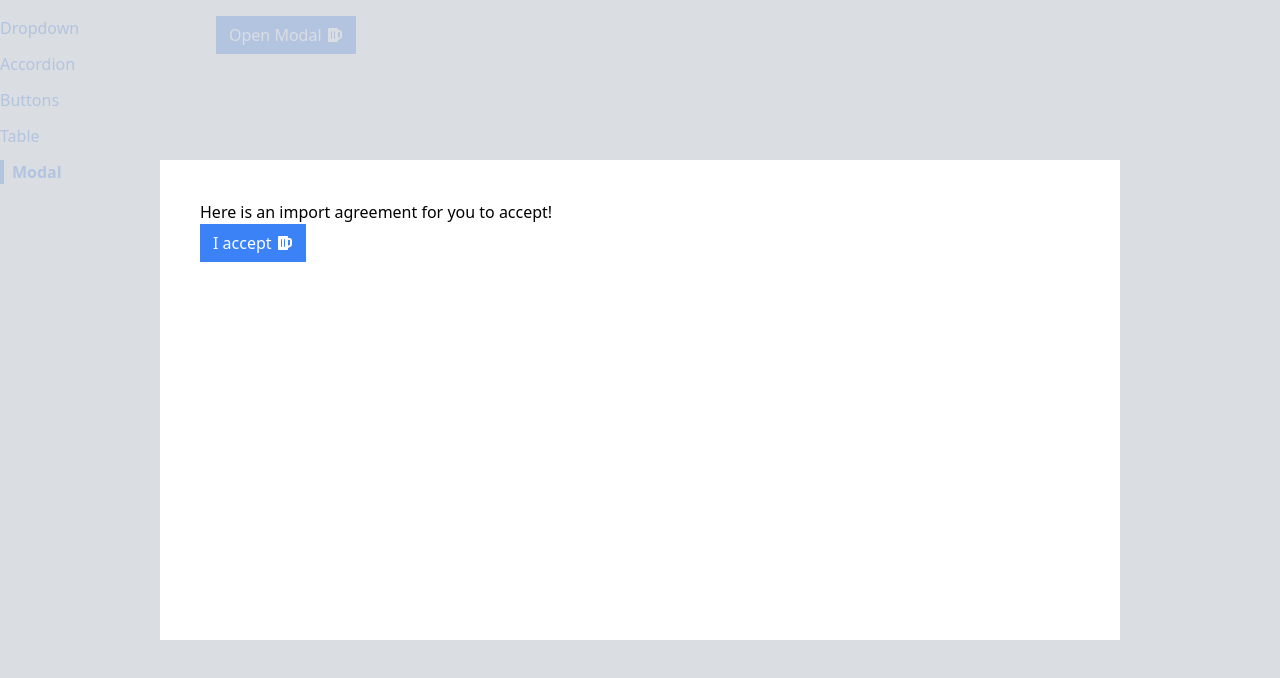
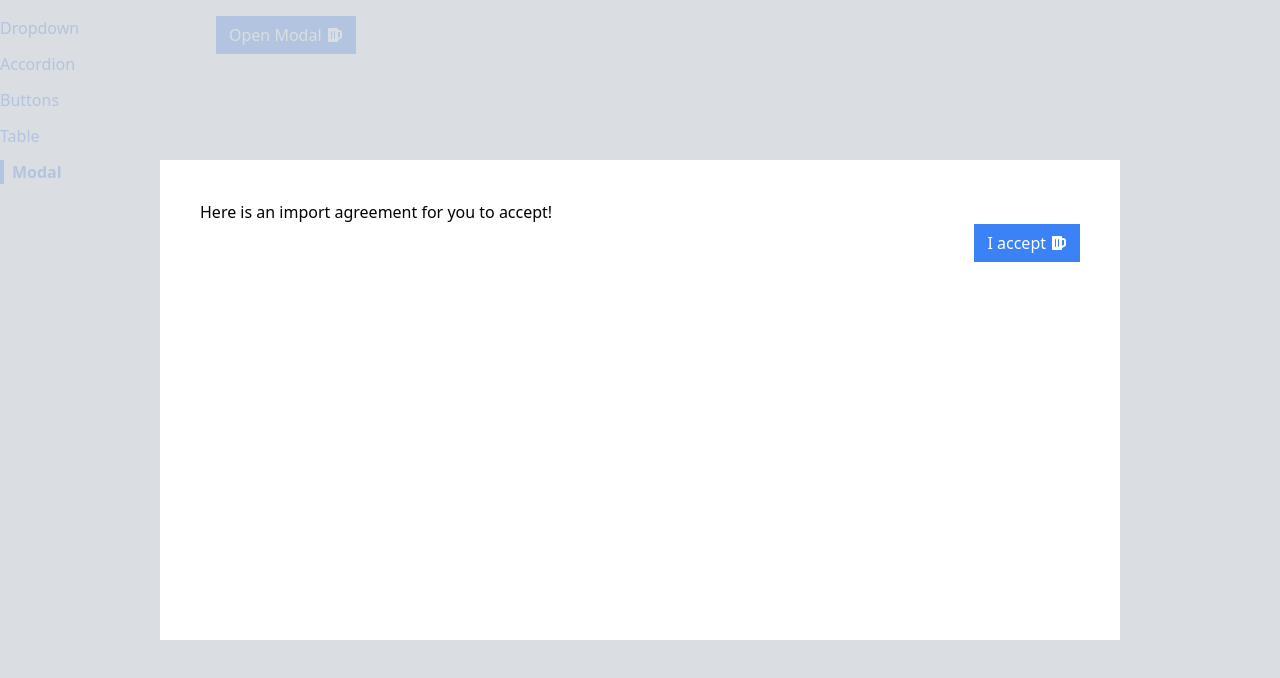
Before and after one commit to zdTang/stephen_react_Mike_learn, a React (Create React App) app in the folder learn_jsx/: page /modal in a window 1280 px wide. Both pictures are taken after a click on the button "Open Modal". Shown: the top 678 px of the page. Built offline with nearby package versions, Linux system fonts and the light colour scheme.

Commit message:
c14-242 Additional Styling

```diff
--- a/learn_jsx/src/components/Modal.js
+++ b/learn_jsx/src/components/Modal.js
@@ -7,8 +7,10 @@ const Modal = ({ onClose, children, actionBar }) => {
         className="absolute inset-0 bg-gray-300 opacity-80"
       ></div>
       <div className="absolute inset-40 p-10 bg-white">
-        {children}
-        {actionBar}
+        <div className="flex flex-col justify-between">
+          {children}
+          <div className="flex justify-end h-full">{actionBar}</div>
+        </div>
       </div>
     </div>,
     document.querySelector(".modal-container")
```
